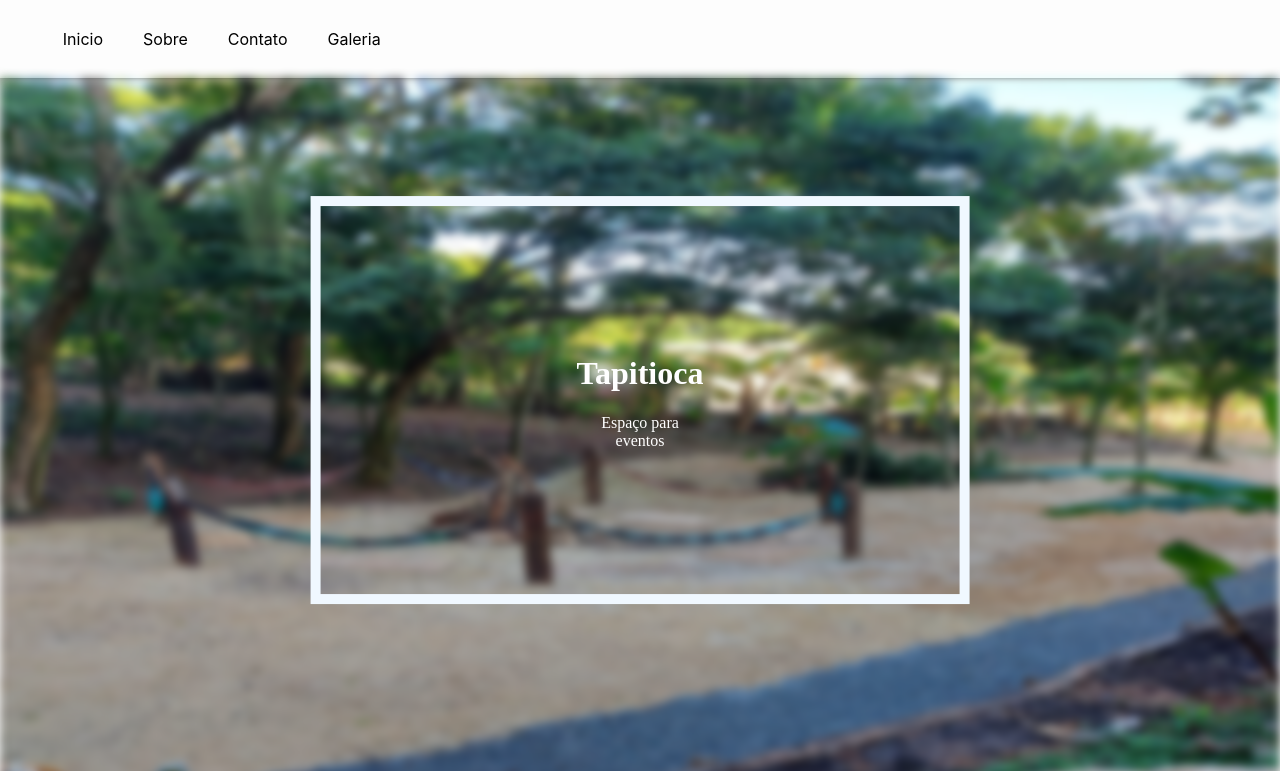
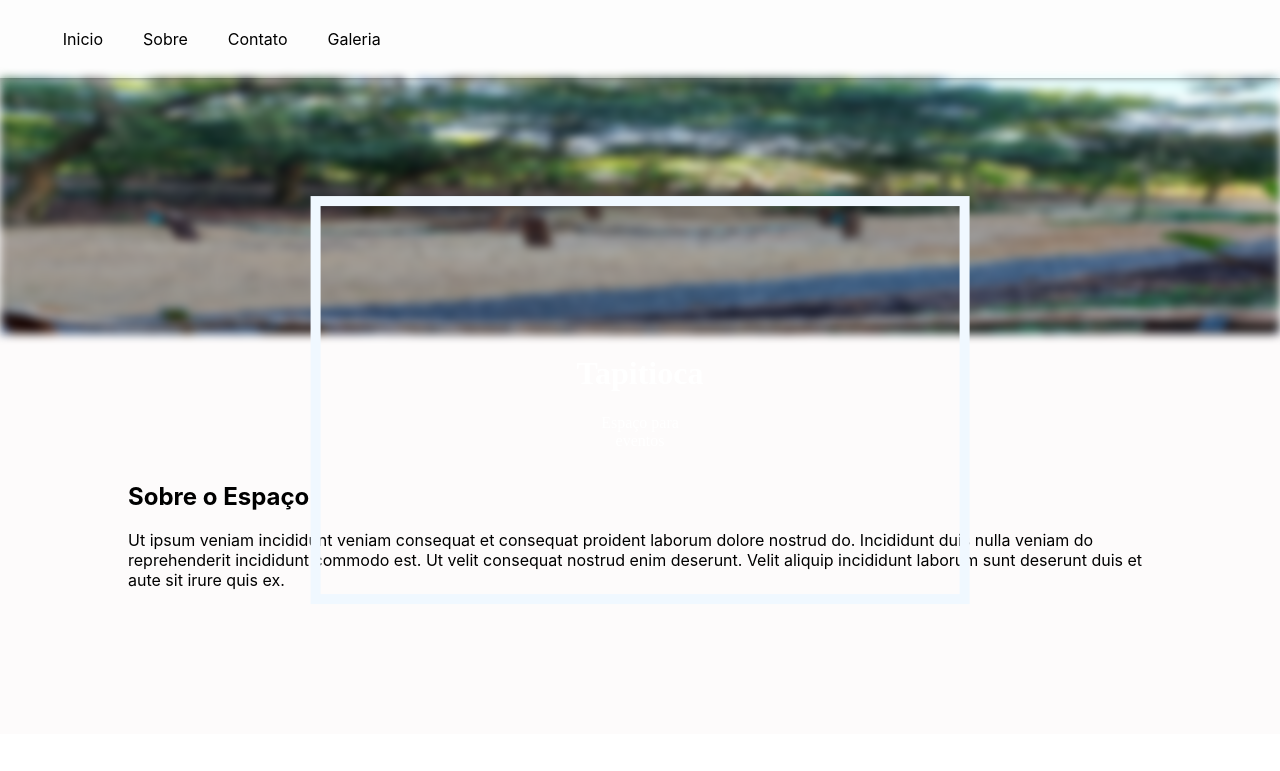
Before and after one commit to GuilhermeTauil/Tapitioca, a Next.js app: page / in a window 1280 px wide. Shown: the top 771 px of the page. Built offline with nearby package versions, Linux system fonts and the light colour scheme; a web font is replaced by a local one.

Commit message:
End This world agains

```diff
--- a/styles/Home.module.css
+++ b/styles/Home.module.css
@@ -2,7 +2,7 @@
 .div1 {
   width: 100%;
   height: 100%;
-  padding: 30%;
+  padding: 10%;
   display: block;
   filter: blur(5px);
 }
```
